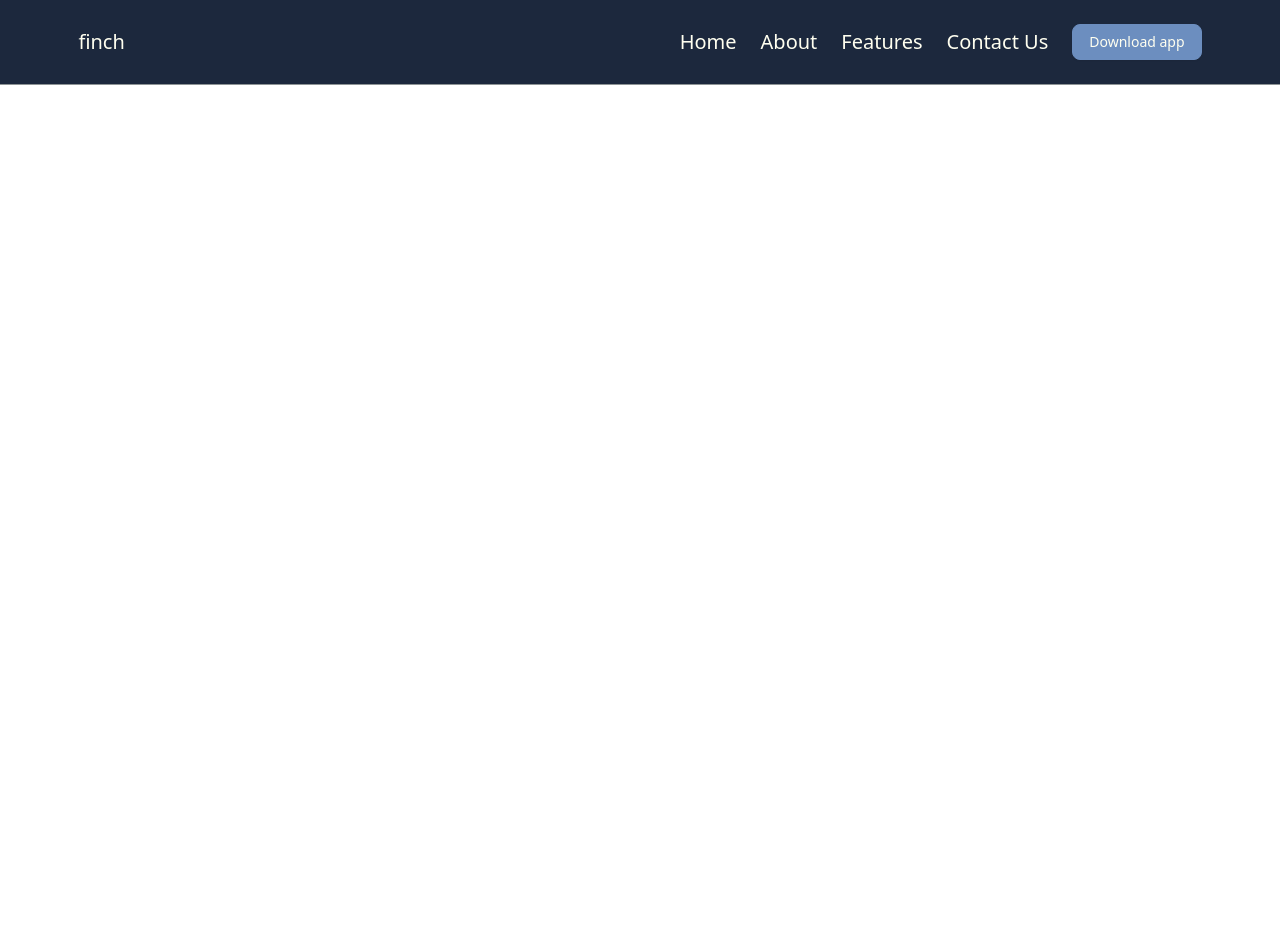
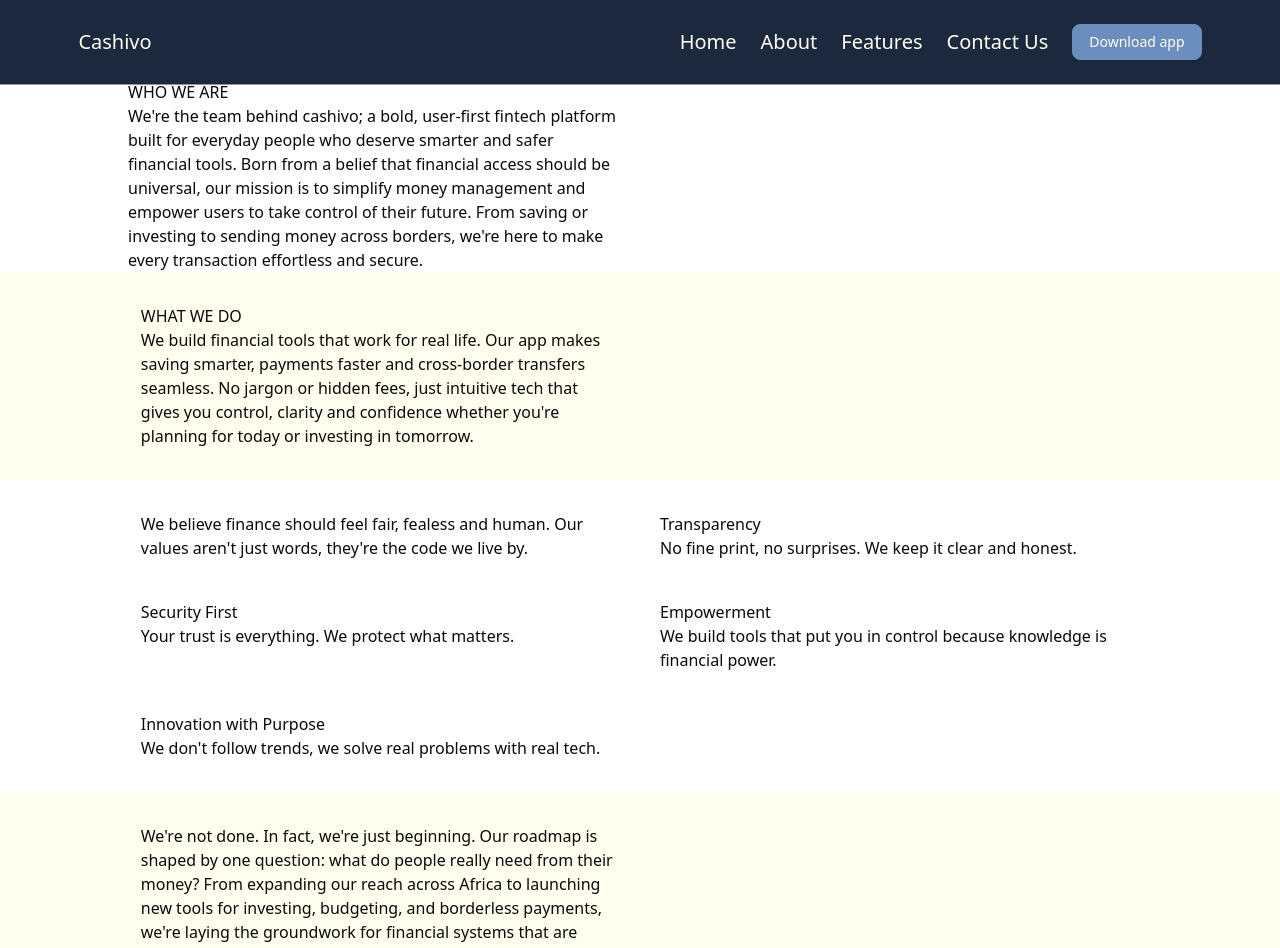
Before and after one commit to Favour1692/fintech-site, a Next.js app: page /about in a window 1280 px wide. Shown: the top 948 px of the page. Before the commit the page ends 800 px from the top, so only its background shows below. Built offline with nearby package versions, Linux system fonts and the light colour scheme.

Commit message:
about page first draft

```diff
--- a/app/about/page.tsx
+++ b/app/about/page.tsx
@@ -1,7 +1,88 @@
 import React from "react";
 
 const About = () => {
-  return <div>About page</div>;
+  return (
+    <div className="pt-20">
+      {/* who we are */}
+      <div className="w-[90%] sm:w-[80%] mx-auto">
+        <h2 className="uppercase">who we are</h2>
+        <div className="grid grid-cols-1 lg:grid-cols-2 gap-10">
+          {/* text section */}
+          <p>
+            We're the team behind cashivo; a bold, user-first fintech platform built for everyday people who deserve smarter and safer financial tools. Born from a belief that financial access should be universal, our mission is to simplify money
+            management and empower users to take control of their future. From saving or investing to sending money across borders, we're here to make every transaction effortless and secure.
+          </p>
+
+          {/* image section */}
+          <div></div>
+        </div>
+      </div>
+
+      {/* what we do */}
+      <div className="py-8 px-4 bg-ivory">
+        <div className="w-[90%] sm:w-[80%] mx-auto">
+          <h2 className="uppercase">what we do</h2>
+          <div className="grid grid-cols-1 lg:grid-cols-2 gap-10">
+            {/* text section */}
+            <p>
+              We build financial tools that work for real life. Our app makes saving smarter, payments faster and cross-border transfers seamless. No jargon or hidden fees, just intuitive tech that gives you control, clarity and confidence whether
+              you're planning for today or investing in tomorrow.
+            </p>
+
+            {/* image section */}
+            <div></div>
+          </div>
+        </div>
+      </div>
+
+      {/* our values */}
+      <div className="py-8 px-4">
+        <div className="w-[90%] sm:w-[80%] mx-auto">
+          <div className="grid grid-cols-1 lg:grid-cols-2 gap-10">
+            {/* text section */}
+            <p>We believe finance should feel fair, fealess and human. Our values aren't just words, they're the code we live by.</p>
+            <dl>
+              <dt>Transparency</dt>
+              <dd>No fine print, no surprises. We keep it clear and honest.</dd>
+            </dl>
+            <dl>
+              <dt>Security First</dt>
+              <dd>Your trust is everything. We protect what matters.</dd>
+            </dl>
+            <dl>
+              <dt>Empowerment</dt>
+              <dd>We build tools that put you in control because knowledge is financial power.</dd>
+            </dl>
+            <dl>
+              <dt>Innovation with Purpose</dt>
+              <dd>We don't follow trends, we solve real problems with real tech.</dd>
+            </dl>
+
+            {/* image section */}
+            <div></div>
+          </div>
+        </div>
+      </div>
+
+      {/* stats */}
+
+      {/* lookin ahead */}
+      <div className="py-8 px-4 bg-ivory">
+        <div className="w-[90%] sm:w-[80%] mx-auto">
+          <div className="grid grid-cols-1 lg:grid-cols-2 gap-10">
+            {/* text section */}
+            <p>
+              We're not done. In fact, we're just beginning. Our roadmap is shaped by one question: what do people really need from their money? From expanding our reach across Africa to launching new tools for investing, budgeting, and borderless
+              payments, we're laying the groundwork for financial systems that are more open, more inclusive, and more personal. Your journey inspires ours. Watch this space—we've got big things coming.
+            </p>
+
+            {/* image section */}
+          </div>
+          <p>Subscribe to our newsletter for more updates and features</p>
+        </div>
+      </div>
+    </div>
+  );
 };
 
 export default About;
--- a/components/Navbar.tsx
+++ b/components/Navbar.tsx
@@ -14,7 +14,9 @@
   return (
     <nav className="fixed top-0 w-full h-auto px-4 py-6 border-b border-b-ivory/50 z-1000 bg-dim">
       <div className="w-[90%] h-auto mx-auto flex justify-between items-center text-ivory">
-        <div className="text-lg md:text-xl">finch</div>
+        <div className="text-lg md:text-xl">
+          <Link href="/">Cashivo</Link>
+        </div>
         <div className="hidden md:flex gap-6 items-center">
           {navdata.map((data) => (
             <Link key={data.id} href={data.link} className="text-lg md:text-xl">
```
